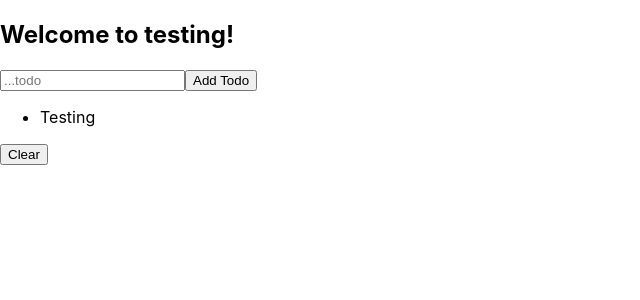
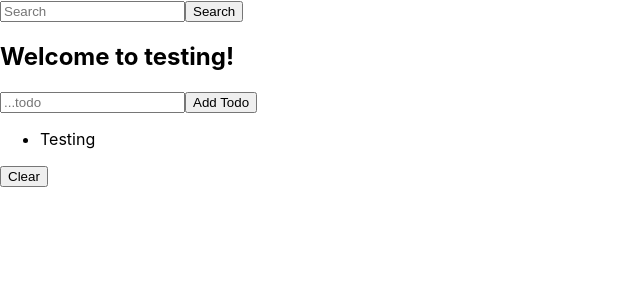
Before and after one commit to Buildweek-Minimalist-Homepage/FrontEnd, a React (Create React App) app in the folder client/: page / in a window 1280 px wide. Shown: the top 300 px of the page, without its empty margins (0-640 px from the left). Built offline with nearby package versions, Linux system fonts and the light colour scheme.

Commit message:
built out google unstyled google search bar

```diff
--- a/client/src/App.js
+++ b/client/src/App.js
@@ -1,7 +1,9 @@
 import React from 'react';
 import Todo from './components/Todo';
 import './App.css';
+import {SearchBar} from './components/SearchBar';
 // import Header from './components/Header';
+
 import {
   BrowserRouter as Router,
   Route,
@@ -14,6 +16,7 @@ class App extends React.Component {
       <Router>
       <div>
         {/* <Header/> */}
+        <SearchBar/>
         <h2>Welcome to testing!</h2>
         <Todo/>
       </div>
--- a/client/src/components/Header.js
+++ b/client/src/components/Header.js
@@ -2,7 +2,7 @@ import React, {Component} from 'react';
 import { NavLink } from 'react-router-dom';
 
 export default class Header extends Component {
-    render(){;
+    render(){
 
         return (
         <div>
--- /dev/null
+++ b/client/src/components/SearchBar.js
@@ -0,0 +1,31 @@
+import React, {useReducer, useRef} from 'react';
+import {reducer, initialState} from '../reducers/reducer';
+import { render } from '@testing-library/react';
+
+export const SearchBar = () => {
+    const [state, dispatch] = useReducer()
+    const inputRef = useRef();
+
+    const handleSubmit = e => {
+        e.preventDefault()
+        dispatch({type: 'ADD', name: inputRef.current.value});
+        inputRef.current.value = '';
+    };
+
+    const changeHandler = event => {
+
+    }
+
+    render();
+    {
+        return(
+            <div>
+                <form action='https://www.google.com/search' class='searchForm' method='get' name='searchform' target=''>
+                    <input name='sitesearch' type='hidden' value=''/>
+                    <input autoComplete='on' class='form-control search' name='q' placeholder='Search' required='required' type='text'/>
+                    <button class='button' type='submit'>Search</button>
+                </form>
+            </div>
+        )
+    }
+}
```
